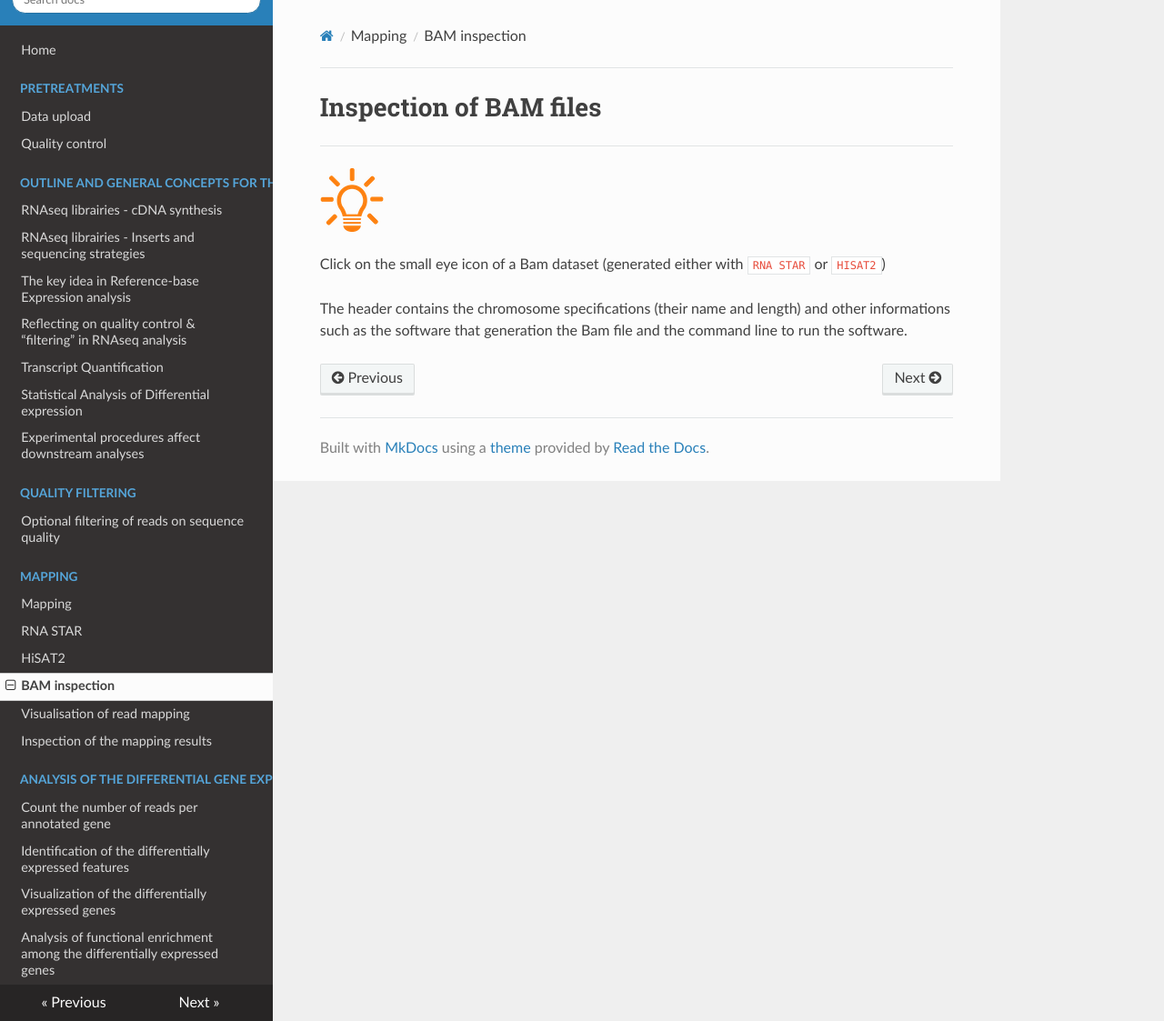
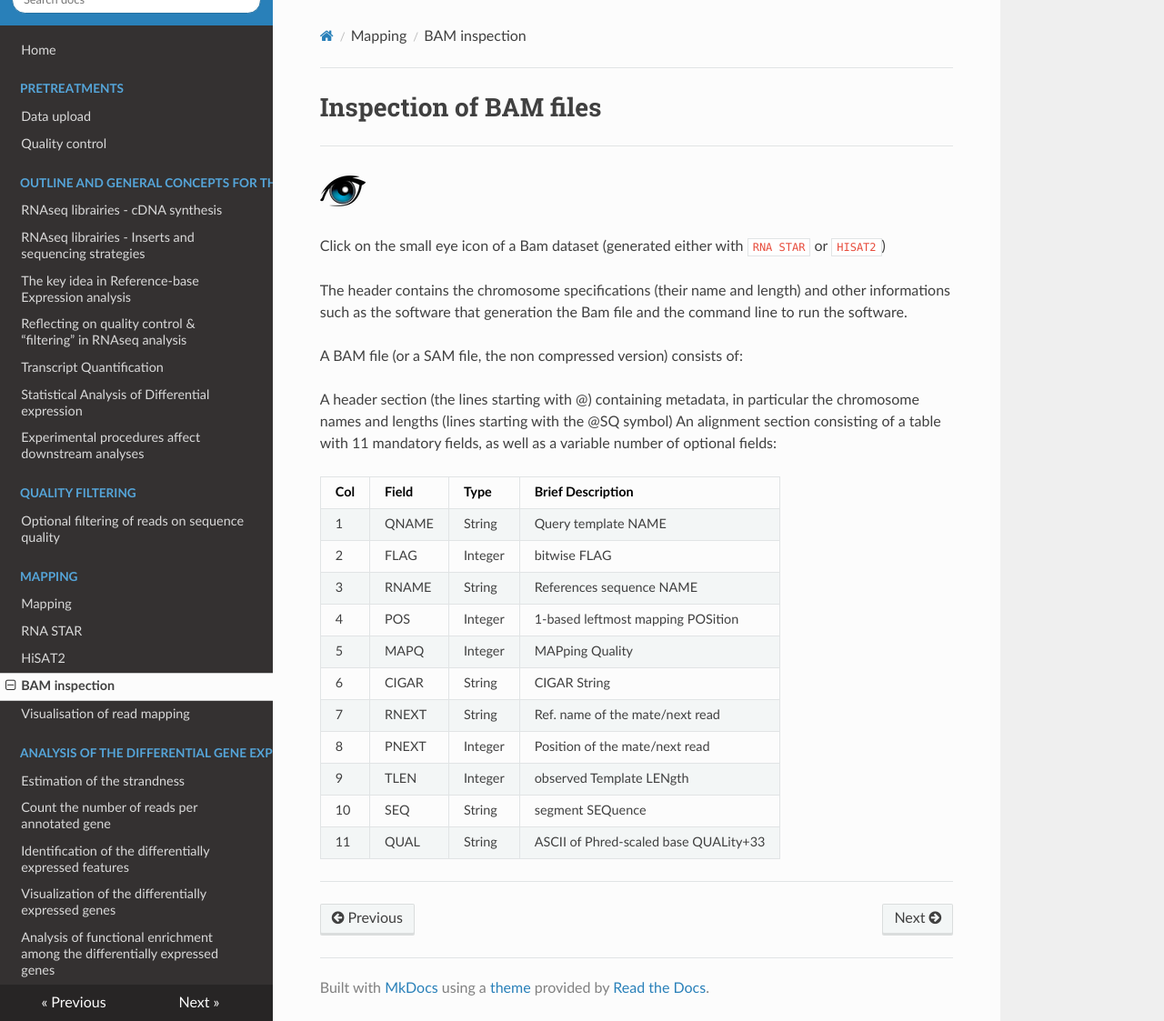
Before and after one commit to ARTbio/springday, an MkDocs documentation site: the page built from docs/bam.md, in a window 1280 px wide and 1123 px high. Shown: the whole window at 91% size. Built offline with MkDocs 1.6.1, drawn with Linux system fonts in a browser that asks for light colours; nearby versions of some CDN libraries.

```diff
--- a/docs/bam.md
+++ b/docs/bam.md
@@ -1,9 +1,30 @@
 # Inspection of BAM files
 
 ----
-![](images/lamp.png)
+![](images/oeil.png)
 
 Click on the small eye icon of a Bam dataset (generated either with `RNA STAR` or `HISAT2`)
 
 The header contains the chromosome specifications (their name and length) and other informations
 such as the software that generation the Bam file and the command line to run the software.
+
+A BAM file (or a SAM file, the non compressed version) consists of:
+
+A header section (the lines starting with @) containing metadata, in particular the chromosome names and lengths (lines starting with the @SQ symbol)
+An alignment section consisting of a table with 11 mandatory fields, as well as a variable number of optional fields:
+
+|Col |	Field |Type	  |      Brief Description               |
+|----|--------|-------|--------------------------------------|
+|1	 | QNAME  |String | Query template NAME                  |
+|2	 | FLAG	  |Integer| bitwise FLAG                         |
+|3	 | RNAME  |String |References sequence NAME              |
+|4	 | POS    |Integer|1-based leftmost mapping POSition     |
+|5	 | MAPQ   |Integer|MAPping Quality                       |
+|6	 | CIGAR  |String |CIGAR String                          |
+|7	 | RNEXT  |String |Ref. name of the mate/next read       |
+|8	 | PNEXT  |Integer|Position of the mate/next read        |
+|9	 | TLEN   |Integer|observed Template LENgth              |
+|10	 | SEQ    |String |segment SEQuence                      |
+|11	 | QUAL   |String |ASCII of Phred-scaled base QUALity+33 |
+
+----
--- a/mkdocs.yml
+++ b/mkdocs.yml
@@ -19,9 +19,9 @@
     - RNA STAR: star.md
     - HiSAT2: hisat2.md
     - BAM inspection: bam.md
-    - Visualisation of read mapping: map_visu.md
-    - Inspection of the mapping results: visualisation.md
+    - Visualisation of read mapping: visu_map.md
   - Analysis of the differential gene expression:
+    - Estimation of the strandness: strandness.md
     - Count the number of reads per annotated gene: count.md
     - Identification of the differentially expressed features: DE.md
     - Visualization of the differentially expressed genes: DEvisu.md
```
Also changed, not shown: docs/DE.md (+14 -0 lines), docs/strandness.md (added, +7 -0 lines), docs/visu_map.md (+19 -0 lines), docs/images/gene_counting.png (added), docs/images/ucsc.png (added).
